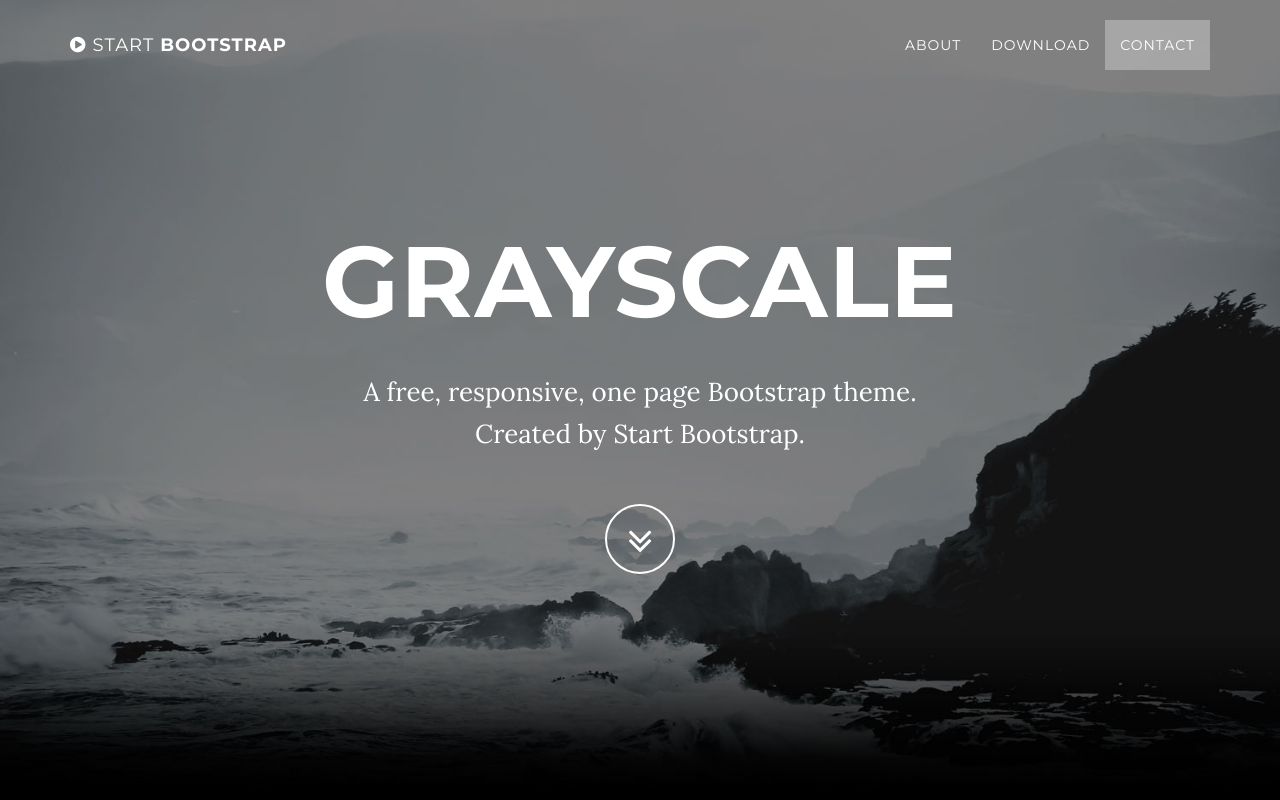
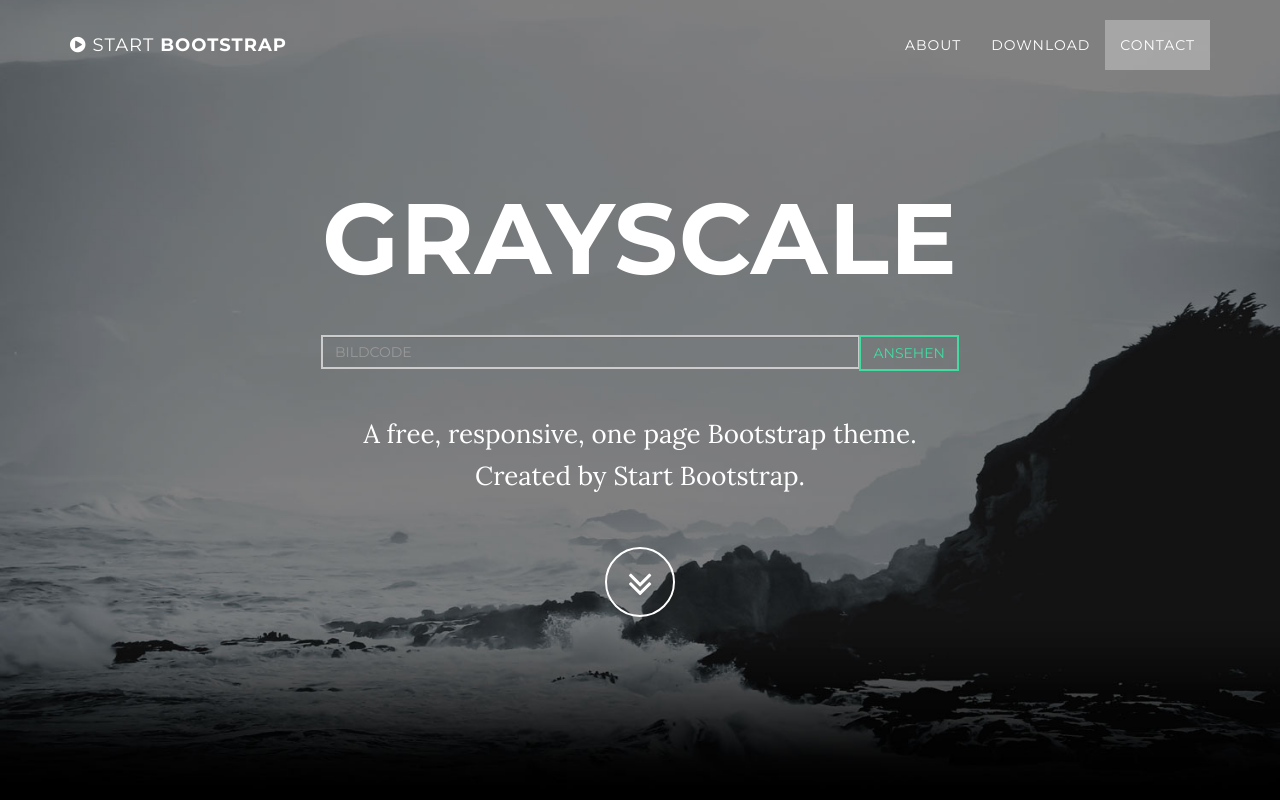
Before and after one commit to HPIMakerKlub/Fotobox, a website: page index.html in a window 1280 px wide. Shown: the top 800 px of the page. Drawn offline with nearby package versions, Linux system fonts and the light colour scheme; some packages are replaced by stand-ins of ours.

Commit message:
Add code input field

```diff
--- /dev/null
+++ b/css/custom.css
@@ -0,0 +1,21 @@
+input.form-control {
+    text-transform: uppercase;
+    font-family: Montserrat, "Helvetica Neue", Helvetica, Arial, sans-serif;
+    font-weight: 400;
+    -webkit-transition: all .3s ease-in-out;
+    -moz-transition: all .3s ease-in-out;
+    transition: all .3s ease-in-out;
+    border-radius: 0;
+    background-color: transparent;
+    border-width: 2px;
+    color: white;
+    height: 100%;
+}
+
+.btn-default {
+    border: 2px solid #42DCA3;
+}
+
+.input-group {
+    margin: 3em 4em 3em 4em;
+}
--- a/index.html
+++ b/index.html
@@ -21,6 +21,7 @@
 
     <!-- Theme CSS -->
     <link href="css/grayscale.min.css" rel="stylesheet">
+    <link href="css/custom.css" rel="stylesheet">
 
     <!-- HTML5 Shim and Respond.js IE8 support of HTML5 elements and media queries -->
     <!-- WARNING: Respond.js doesn't work if you view the page via file:// -->
@@ -75,6 +76,12 @@
                 <div class="row">
                     <div class="col-md-8 col-md-offset-2">
                         <h1 class="brand-heading">Grayscale</h1>
+                        <div class="input-group">
+                            <input type="text" class="form-control" placeholder="Bildcode">
+                        <span class="input-group-btn">
+                            <button class="btn btn-default" type="button">Ansehen</button>
+                        </span>
+                        </div><!-- /input-group -->
                         <p class="intro-text">A free, responsive, one page Bootstrap theme.
                             <br>Created by Start Bootstrap.</p>
                         <a href="#about" class="btn btn-circle page-scroll">
```
